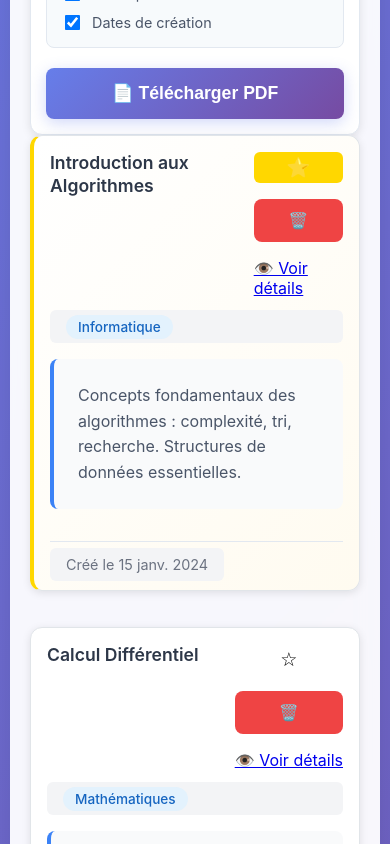
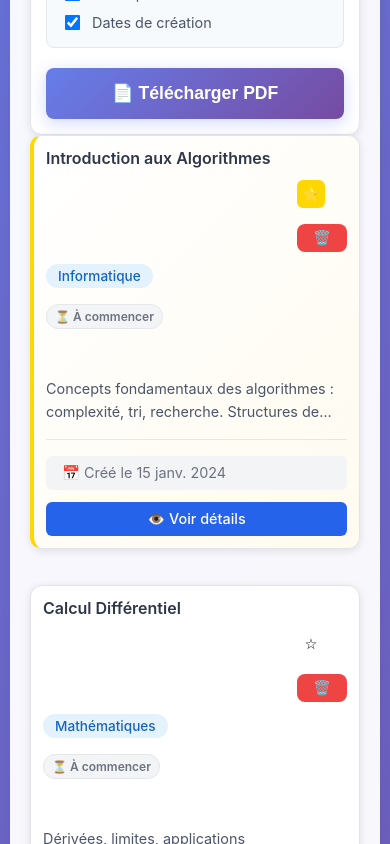
Before and after one commit to Poca23/Mes-Cours-Cie, a React (Create React App) app: page / in a window 390 px wide. Shown: the part 800-1644 px from the top of the page. Built offline with nearby package versions, Linux system fonts and the light colour scheme.

Commit message:
Mise à jour des fichiers de construction et amélioration des composants de carte de cours avec ajout de la fonctionnalité de badge de progression

```diff
--- a/src/components/CourseCard.css
+++ b/src/components/CourseCard.css
@@ -7,6 +7,9 @@
   box-shadow: 0 2px 8px rgba(0, 0, 0, 0.1);
   border: 1px solid #e1e5e9;
   transition: all 0.3s ease;
+  display: flex;
+  flex-direction: column;
+  min-height: 200px;
 }
 
 .course-card:hover {
@@ -19,7 +22,16 @@
   background: linear-gradient(135deg, #fff 0%, #fffbf0 100%);
 }
 
+/* =========================
+   HEADER SECTION
+   ========================= */
 .course-header {
+  margin-bottom: 16px;
+  flex-shrink: 0;
+}
+
+/* Ligne titre + actions */
+.title-actions-row {
   display: flex;
   justify-content: space-between;
   align-items: flex-start;
@@ -32,21 +44,31 @@
   font-size: 1.25rem;
   font-weight: 600;
   line-height: 1.3;
+  word-break: break-word;
+  flex: 1;
+  margin-right: 16px;
 }
 
+/* Actions à côté du titre */
 .course-actions {
   display: flex;
-  gap: 8px;
+  gap: 4px;
+  flex-shrink: 0;
 }
 
 .btn-favorite, .btn-delete {
   background: none;
   border: none;
-  font-size: 1.2rem;
+  font-size: 1.1rem;
   cursor: pointer;
-  padding: 4px 8px;
+  padding: 6px;
   border-radius: 6px;
   transition: all 0.2s ease;
+  width: 18px;
+  height: 18px;
+  display: flex;
+  align-items: center;
+  justify-content: center;
 }
 
 .btn-favorite:hover {
@@ -63,8 +85,13 @@
   transform: scale(1.1);
 }
 
-.course-subject {
-  margin-bottom: 12px;
+/* Métadonnées sous le titre */
+.course-meta {
+  display: flex;
+  flex-direction: row;
+  gap: 8px;
+  align-items: flex-start;
+  flex-wrap: wrap;
 }
 
 .subject-tag {
@@ -74,35 +101,137 @@
   border-radius: 20px;
   font-size: 0.85rem;
   font-weight: 500;
+  width: fit-content;
+  flex-shrink: 0;
+}
+
+/* Badge de progression - largeur du contenu uniquement */
+.course-meta .progress-badge {
+  width: fit-content;
+  flex-shrink: 0;
+  /*display: inline-flex;*/
+  align-items: center;
+  white-space: nowrap;
+}
+
+/* =========================
+   BODY SECTION
+   ========================= */
+.course-body {
+  flex: 1;
+  margin-bottom: 16px;
 }
 
 .course-description {
   color: #4a5568;
   line-height: 1.6;
-  margin-bottom: 16px;
+  margin: 0;
+  font-size: 0.95rem;
+  overflow: hidden;
+  display: -webkit-box;
+  -webkit-line-clamp: 3;
+  line-clamp: 3;
+  -webkit-box-orient: vertical;
 }
 
+/* =========================
+   FOOTER SECTION
+   ========================= */
 .course-footer {
   border-top: 1px solid #e2e8f0;
-  padding-top: 12px;
+  padding-top: 16px;
+  display: flex;
+  justify-content: space-between;
+  align-items: center;
+  flex-shrink: 0;
 }
 
 .course-date {
   color: #718096;
   font-size: 0.85rem;
+  display: flex;
+  align-items: center;
+  gap: 4px;
 }
 
-/* Responsive */
+.btn-view-details {
+  background: #2563eb;
+  color: white;
+  text-decoration: none;
+  padding: 8px 16px;
+  border-radius: 6px;
+  font-size: 0.9rem;
+  font-weight: 500;
+  transition: all 0.2s ease;
+  display: flex;
+  align-items: center;
+  gap: 6px;
+}
+
+.btn-view-details:hover {
+  background: #1d4ed8;
+  transform: translateY(-1px);
+  text-decoration: none;
+  color: white;
+}
+
+/* =========================
+   RESPONSIVE DESIGN
+   ========================= */
 @media (max-width: 768px) {
   .course-card {
     padding: 16px;
+    min-height: 180px;
   }
 
   .course-title {
     font-size: 1.1rem;
+    margin-right: 12px;
   }
 
-  .course-actions {
+  .btn-favorite, .btn-delete {
+    width: 30px;
+    height: 30px;
+    font-size: 1rem;
+  }
+
+  .course-footer {
     flex-direction: column;
+    gap: 12px;
+    align-items: stretch;
+  }
+
+  .btn-view-details {
+    text-align: center;
+    justify-content: center;
   }
 }
+
+@media (max-width: 480px) {
+  .course-card {
+    padding: 12px;
+  }
+
+  .course-title {
+    font-size: 1rem;
+    margin-right: 8px;
+  }
+
+  .course-meta {
+    flex-direction: row;
+    gap: 6px;
+  }
+
+  .course-description {
+    -webkit-line-clamp: 2;
+    line-clamp: 2;
+    font-size: 0.9rem;
+  }
+
+  .btn-favorite, .btn-delete {
+    width: 28px;
+    height: 28px;
+    font-size: 0.9rem;
+    gap: 2px;
+  }
+}
--- a/src/components/CourseCard.js
+++ b/src/components/CourseCard.js
@@ -2,7 +2,7 @@
 import React from 'react';
 import './CourseCard.css';
 import { Link } from 'react-router-dom';
-
+import ProgressBadge from './ProgressBadge';
 
 const CourseCard = ({ course, onDelete, onToggleFavorite }) => {
   const formatDate = (dateString) => {
@@ -15,7 +15,9 @@ const CourseCard = ({ course, onDelete, onToggleFavorite }) => {
 
   return (
     <div className={`course-card ${course.isFavorite ? 'favorite' : ''}`}>
+      {/* Header avec titre et actions côte à côte */}
       <div className="course-header">
+        <div className="title-actions-row">
           <h3 className="course-title">{course.title}</h3>
           <div className="course-actions">
             <button
@@ -32,6 +34,26 @@ const CourseCard = ({ course, onDelete, onToggleFavorite }) => {
             >
               🗑️
             </button>
+          </div>
+        </div>
+
+        {/* Métadonnées sous le titre */}
+        <div className="course-meta">
+          <span className="subject-tag">{course.subject}</span>
+          <ProgressBadge course={course} />
+        </div>
+      </div>
+
+      {/* Corps avec description */}
+      <div className="course-body">
+        <p className="course-description">{course.description}</p>
+      </div>
+
+      {/* Footer avec date et action */}
+      <div className="course-footer">
+        <small className="course-date">
+          📅 Créé le {formatDate(course.createdAt)}
+        </small>
         <Link
           to={`/course/${course.id}`}
           className="btn-view-details"
@@ -40,19 +62,6 @@ const CourseCard = ({ course, onDelete, onToggleFavorite }) => {
         </Link>
       </div>
     </div>
-
-      <div className="course-subject">
-        <span className="subject-tag">{course.subject}</span>
-      </div>
-
-      <p className="course-description">{course.description}</p>
-
-      <div className="course-footer">
-        <small className="course-date">
-          Créé le {formatDate(course.createdAt)}
-        </small>
-      </div>
-    </div>
   );
 };
 
--- a/src/components/CourseDetail.css
+++ b/src/components/CourseDetail.css
@@ -37,9 +37,10 @@
 }
 
 .course-detail-main {
-  max-width: 800px;
+  max-width: 1000px;
   margin: 2rem auto;
   padding: 0 1rem;
+  box-sizing: border-box;
 }
 
 .course-detail-content {
@@ -47,6 +48,8 @@
   border-radius: 12px;
   box-shadow: 0 4px 6px -1px rgba(0, 0, 0, 0.1);
   padding: 2rem;
+  box-sizing: border-box;
+  overflow-x: hidden;
 }
 
 .course-header h2 {
@@ -66,6 +69,7 @@
   display: flex;
   gap: 1rem;
   margin-bottom: 2rem;
+  flex-wrap: wrap;
 }
 
 .course-date,
@@ -77,30 +81,52 @@
   color: #6b7280;
 }
 
+.course-content {
+  margin-bottom: 2rem;
+}
+
 .course-content h3 {
   color: #1f2937;
   margin-bottom: 1rem;
   font-size: 1.2rem;
 }
 
-.course-description {
+/* 🎯 CORRECTION : Styles spécifiques à la page de détail uniquement */
+.course-detail .course-description {
   background: #f9fafb;
   padding: 1.5rem;
   border-radius: 8px;
   border-left: 4px solid #3b82f6;
-  line-height: 1.6;
+  line-height: 1.7;
   white-space: pre-wrap;
+  font-family: 'Courier New', monospace;
+  font-size: 0.95rem;
+  word-wrap: break-word;
+  overflow-wrap: break-word;
   margin-bottom: 2rem;
+  height: auto;
+  min-height: 3rem;
+  max-height: none;
+  overflow-x: auto;
+  overflow-y: visible;
+  display: block;
+  width: 100%;
+  box-sizing: border-box;
 }
 
 .course-actions {
   display: flex;
   gap: 1rem;
   justify-content: flex-end;
+  flex-wrap: wrap;
+  margin-top: 2rem;
+  clear: both;
 }
 
 .btn-edit,
-.btn-delete {
+.btn-delete,
+.btn-export {
+  width: 100%;
   padding: 0.75rem 1.5rem;
   border: none;
   border-radius: 8px;
@@ -120,6 +146,16 @@
   transform: translateY(-1px);
 }
 
+.btn-export {
+  background: #10b981;
+  color: white;
+}
+
+.btn-export:hover {
+  background: #059669;
+  transform: translateY(-1px);
+}
+
 .btn-delete {
   background: #ef4444;
   color: white;
@@ -130,9 +166,8 @@
   transform: translateY(-1px);
 }
 
-/* Formulaire d'édition */
 .edit-form {
-  max-width: 600px;
+  max-width: 800px;
 }
 
 .form-group {
@@ -155,6 +190,7 @@
   border-radius: 8px;
   font-size: 1rem;
   transition: border-color 0.3s;
+  box-sizing: border-box;
 }
 
 .form-group input:focus,
@@ -162,6 +198,14 @@
 .form-group textarea:focus {
   outline: none;
   border-color: #3b82f6;
+}
+
+.description-textarea {
+  resize: vertical;
+  min-height: 300px;
+  max-height: 800px;
+  font-family: 'Courier New', monospace;
+  line-height: 1.6;
 }
 
 .form-checkbox {
@@ -218,7 +262,11 @@
   color: #6b7280;
 }
 
-/* Responsive */
+.progress-tracker {
+  margin-top: 2rem;
+  margin-bottom: 2rem;
+}
+
 @media (max-width: 768px) {
   .breadcrumb {
     flex-direction: column;
@@ -238,4 +286,40 @@
   .form-actions {
     flex-direction: column;
   }
+
+  .course-detail-main {
+    max-width: 100%;
+    padding: 0 0.5rem;
+  }
+
+  .course-detail .course-description {
+    font-size: 0.9rem;
+    padding: 1rem;
+  }
 }
+
+@media (max-width: 480px) {
+  .course-detail-content {
+    padding: 1rem;
+  }
+
+  .course-header h2 {
+    font-size: 1.5rem;
+  }
+
+  .btn-edit,
+  .btn-delete,
+  .btn-export {
+    padding: 0.5rem 1rem;
+    font-size: 0.9rem;
+  }
+
+  .description-textarea {
+    min-height: 250px;
+  }
+
+  .course-detail .course-description {
+    font-size: 0.85rem;
+    padding: 0.75rem;
+  }
+}
--- a/src/components/CourseDetail.js
+++ b/src/components/CourseDetail.js
@@ -49,13 +49,11 @@ const CourseDetail = () => {
     }
   };
 
-  // Fonction de mise à jour de la progression
   const handleProgressUpdate = (updatedCourse) => {
     setCourse(updatedCourse);
     setEditForm(updatedCourse);
   };
 
-  // Dummy PDF export handler (replace with real implementation if needed)
   const handleExportPDF = () => {
     generateSingleCoursePDF(course);
   };
@@ -134,7 +132,8 @@ const CourseDetail = () => {
                   value={editForm.description || ''}
                   onChange={handleInputChange}
                   placeholder="Description du cours"
-                  rows="8"
+                  rows="20"
+                  className="description-textarea"
                 />
               </div>
 
@@ -198,7 +197,7 @@ const CourseDetail = () => {
                   ✏️ Éditer
                 </button>
                 <button onClick={handleExportPDF} className="btn-export">
-                   📄 Exporter en PDF
+                  📄 Exporter en PDF
                 </button>
                 <button
                   onClick={handleDelete}
--- /dev/null
+++ b/src/components/ProgressBadge.css
@@ -0,0 +1,28 @@
+.progress-badge {
+  display: inline-flex;
+  align-items: center;
+  padding: 4px 8px;
+  font-size: 12px;
+  font-weight: 600;
+  border-radius: 12px;
+  margin-top: 8px;
+  white-space: nowrap;
+}
+
+.progress-badge.completed {
+  background: #dcfce7;
+  color: #166534;
+  border: 1px solid #bbf7d0;
+}
+
+.progress-badge.in-progress {
+  background: #fef3c7;
+  color: #92400e;
+  border: 1px solid #fde68a;
+}
+
+.progress-badge.not-started {
+  background: #f3f4f6;
+  color: #6b7280;
+  border: 1px solid #e5e7eb;
+}
--- /dev/null
+++ b/src/components/ProgressBadge.js
@@ -0,0 +1,33 @@
+import React from 'react';
+import './ProgressBadge.css';
+
+const ProgressBadge = ({ course }) => {
+  const readingProgress = course.readingProgress || 0;
+  const understood = course.understood || false;
+  const isCompleted = readingProgress === 100 && understood;
+  const isInProgress = readingProgress > 0 || understood;
+
+  if (isCompleted) {
+    return (
+      <div className="progress-badge completed">
+        ✅ Terminé
+      </div>
+    );
+  }
+
+  if (isInProgress) {
+    return (
+      <div className="progress-badge in-progress">
+        🔄 En cours ({readingProgress}%)
+      </div>
+    );
+  }
+
+  return (
+    <div className="progress-badge not-started">
+      ⏳ À commencer
+    </div>
+  );
+};
+
+export default ProgressBadge;
```
Also changed, not shown: src/components/CourseEdit.js (deleted), src/components/CourseViewer.js (deleted), 2 other files (tests, documents, lock files or other folders). Lines whose indentation alone changed are shown as unchanged.
